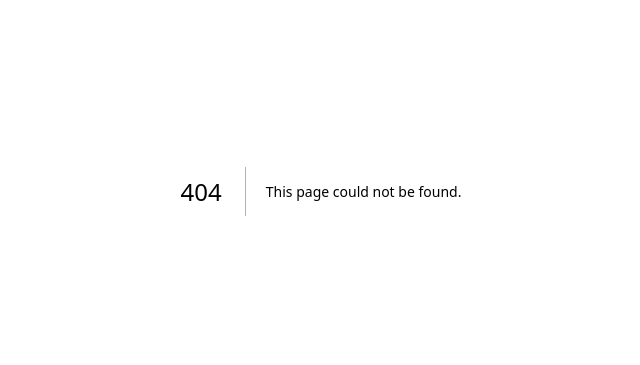
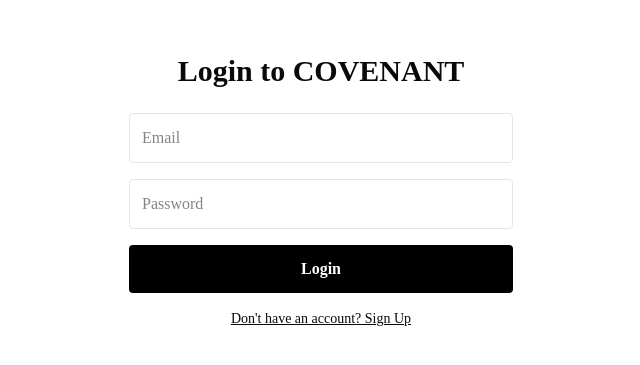
Before and after one commit to joynach201249-design/covenant-platform, a Next.js app: page /login in a window 1280 px wide. Before the commit this address had no page. Shown: the part 209-574 px from the top of the page, without its empty margins (319-959 px from the left). Built offline with nearby package versions, Linux system fonts and the light colour scheme; no server answers.

Commit message:
Add login page

```diff
--- /dev/null
+++ b/src/app/login/page.tsx
@@ -0,0 +1,59 @@
+'use client'
+
+import { useState } from 'react'
+import { supabase } from '@/lib/supabase/client'
+import Link from 'next/link'
+
+export default function Login() {
+  const [email, setEmail] = useState('')
+  const [password, setPassword] = useState('')
+  const [message, setMessage] = useState('')
+
+  const handleLogin = async () => {
+    setMessage('Logging in...')
+    const { error } = await supabase.auth.signInWithPassword({ email, password })
+
+    if (error) {
+      setMessage('Error: ' + error.message)
+    } else {
+      setMessage('Success! Redirecting...')
+      window.location.href = '/'
+    }
+  }
+
+  return (
+    <div className="min-h-screen bg-background text-foreground p-8 flex flex-col items-center justify-center">
+      <h1 className="text-3xl font-bold mb-6">Login to COVENANT</h1>
+
+      <div className="w-full max-w-sm space-y-4">
+        <input
+          type="email"
+          placeholder="Email"
+          value={email}
+          onChange={(e) => setEmail(e.target.value)}
+          className="w-full p-3 border rounded bg-background text-foreground"
+        />
+        <input
+          type="password"
+          placeholder="Password"
+          value={password}
+          onChange={(e) => setPassword(e.target.value)}
+          className="w-full p-3 border rounded bg-background text-foreground"
+        />
+
+        <button
+          onClick={handleLogin}
+          className="w-full py-3 bg-black text-white rounded font-bold"
+        >
+          Login
+        </button>
+
+        {message && <p className="text-center text-sm mt-4">{message}</p>}
+      </div>
+
+      <Link href="/signup" className="mt-4 text-sm underline">
+        Don't have an account? Sign Up
+      </Link>
+    </div>
+  )
+}
```
